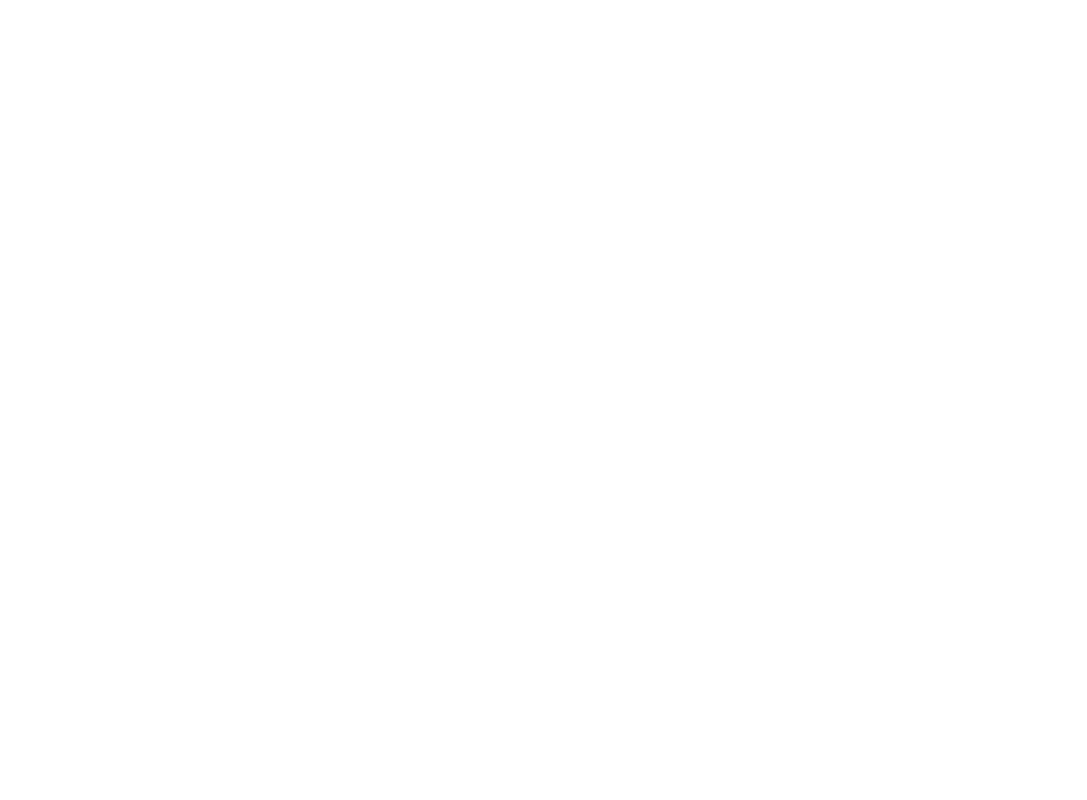
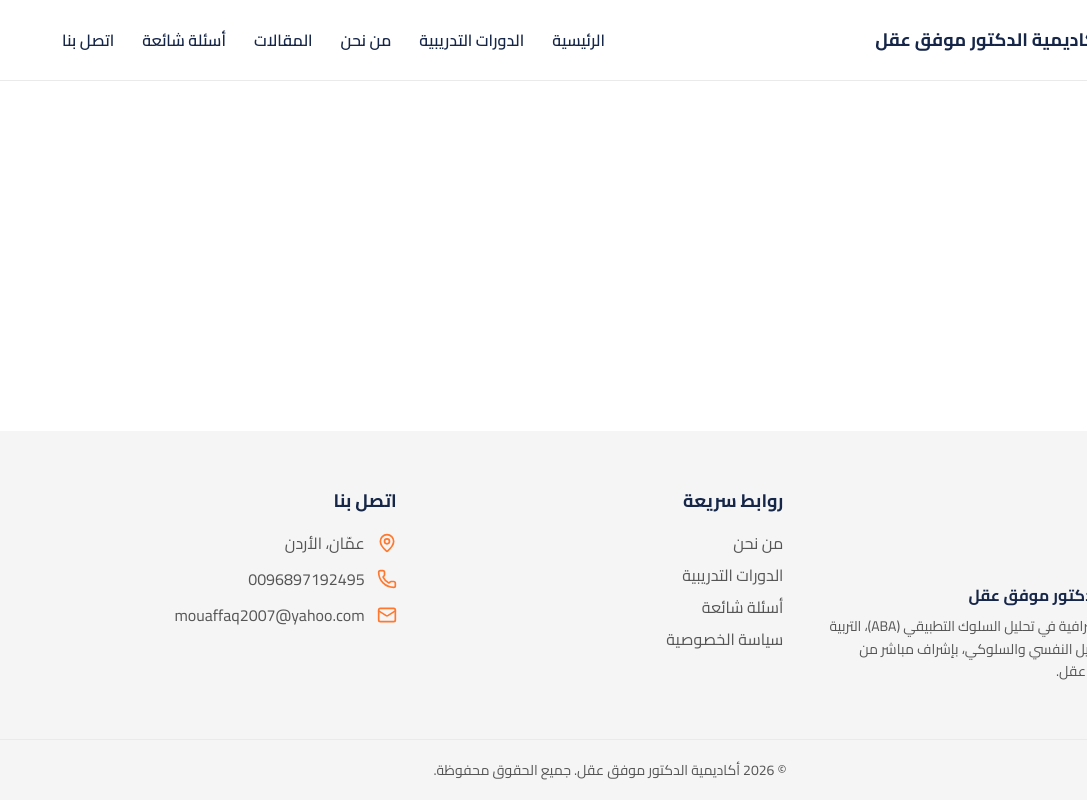
Before and after one commit to ashrafjr-n/aqelacademy, a Next.js app: page / in a window 1280 px wide. Shown: the whole page, without its empty margins (193-1280 px from the left). Built offline with nearby package versions, Linux system fonts and the light colour scheme.

Commit message:
wire header, footer and whatsapp into root layout V3.8

```diff
--- a/src/app/layout.tsx
+++ b/src/app/layout.tsx
@@ -1,5 +1,9 @@
 import type { Metadata } from "next";
 import { Cairo } from "next/font/google";
+import { SiteFooter } from "@/components/layout/site-footer";
+import { SiteHeader } from "@/components/layout/site-header";
+import { WhatsAppButton } from "@/components/layout/whatsapp-button";
+import { site } from "@/content/site";
 import "./globals.css";
 
 const cairo = Cairo({
@@ -8,13 +12,24 @@
 });
 
 export const metadata: Metadata = {
-  title: "أكاديمية الدكتور موفق عقل",
+  title: {
+    default: site.fullName,
+    template: `%s | ${site.name}`,
+  },
+  description: site.description,
 };
 
 export default function RootLayout({ children }: LayoutProps<"/">) {
   return (
     <html lang="ar" dir="rtl" className={`${cairo.variable} h-full antialiased`}>
-      <body className="flex min-h-full flex-col font-sans">{children}</body>
+      <body className="flex min-h-full flex-col font-sans">
+        <SiteHeader />
+        <main id="main" className="flex-1">
+          {children}
+        </main>
+        <SiteFooter />
+        <WhatsAppButton />
+      </body>
     </html>
   );
 }
```
